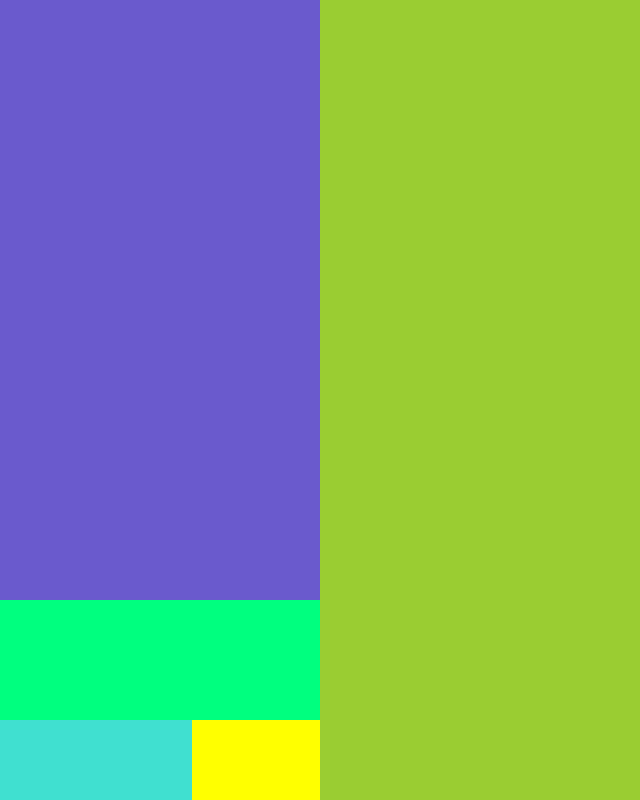
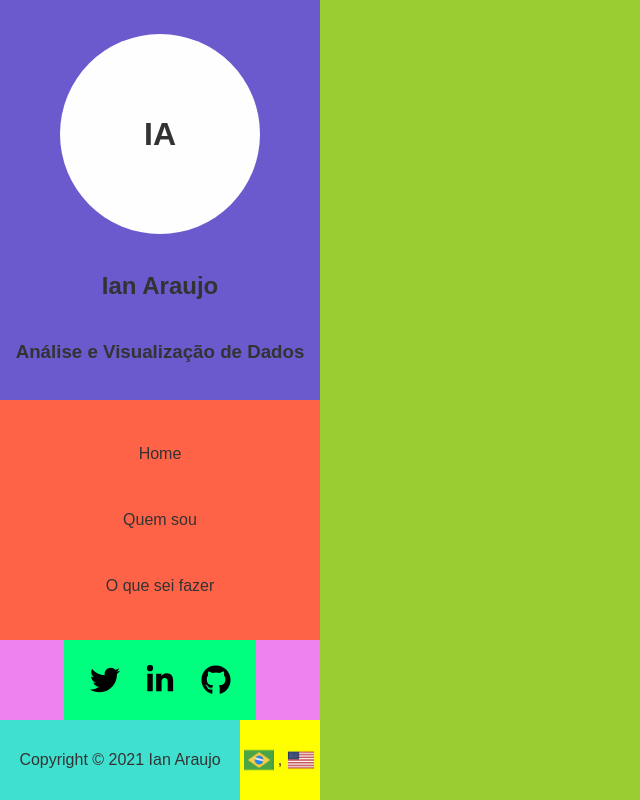
Before and after one commit to ianaraujo/ianaraujo.github.com, a plain HTML site: page index.html in a window 1280 px wide. Shown: the whole page, without its empty margins (0-640 px from the left). Drawn offline with Linux system fonts and the light colour scheme; a web font is replaced by a local one.

Commit message:
Add content to the structure

```diff
--- a/css/style.css
+++ b/css/style.css
@@ -40,13 +40,46 @@ img {
 }
 
 .status {
-    height: 75%;
+    height: 50%;
+    display: flex;
+    flex-direction: column;
+    align-items: center;
+    justify-content: space-evenly;
     background-color: slateblue;
 }
 
+.status > h1 {
+    display: flex;
+    flex-direction: column;
+    align-items: center;
+    justify-content: space-evenly;
+    background-color: #fefefe;
+    height: 200px;
+    width: 200px;
+    border-radius: 200px;
+}
+
+.nav {
+    height: 30%;
+    display: flex;
+    flex-direction: column;
+    align-items: center;
+    justify-content: space-evenly;
+    background-color: tomato;
+}
+
 .links {
-    height: 15%;
+    height: 10%;
+    display: flex;
+    align-items: center;
+    justify-content: space-evenly;
     background-color: springgreen;
+    margin: 0rem 4rem;
+}
+
+.links > img {
+    height: 30px;
+    width: 30px;
 }
 
 .foot {
@@ -55,13 +88,25 @@ img {
 }
 
 .copyrights {
-    width: 60%;
+    width: 75%;
+    display: flex;
+    flex-direction: column;
+    align-items: center;
+    justify-content: space-evenly;
     background-color: turquoise;
 }
 
 .lang {
-    width: 40%;
+    width: 25%;
+    display: flex;
+    align-items: center;
+    justify-content: space-evenly;
     background-color: yellow;
+}
+
+.lang > img {
+    height: 30px;
+    width: 30px;
 }
 
 .right-panel {
--- a/index.html
+++ b/index.html
@@ -1,18 +1,33 @@
 <!DOCTYPE html>
 <html lang="pt-BR">
 <head>
-    <meta charset="UTF-8">
     <link rel="stylesheet" href="css/style.css">
     <title>Ian Araujo - Visualização de Dados</title>
 </head>
 <body>
     <div class="container">
         <div class="left-panel">
-            <div class="status"></div>
-            <div class="links"></div>
+            <div class="status">
+                <h1>IA</h1>
+                <h2>Ian Araujo</h2>
+                <h3>Análise e Visualização de Dados</h3>
+            </div>
+            <div class="nav">
+                <a>Home</a>
+                <a>Quem sou</a>
+                <a>O que sei fazer</a>
+            </div>
+            <div class="links">
+                <img src="./img/svg/twitter.svg" alt="">
+                <img src="./img/svg/linkedin.svg" alt="">
+                <img src="./img/svg/github.svg" alt="">
+            </div>
             <div class="foot">
-                <div class="copyrights"></div>
-                <div class="lang"></div>
+                <div class="copyrights"> Copyright &copy; 2021 Ian Araujo</div>
+                <div class="lang">
+                    <img src="./img/png/brazil.png" alt="">
+                    ,<img src="./img/png/united-states.png" alt="">
+                </div>
             </div>
         </div>
         <div class="right-panel">
```
